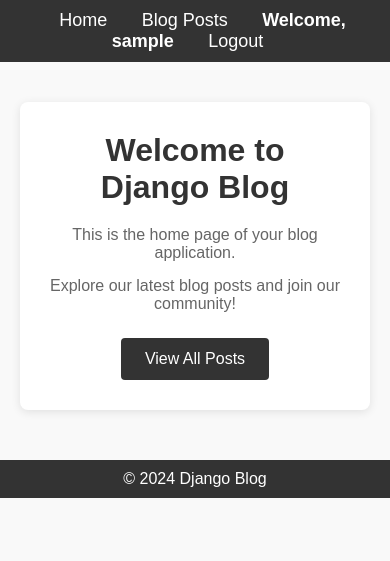
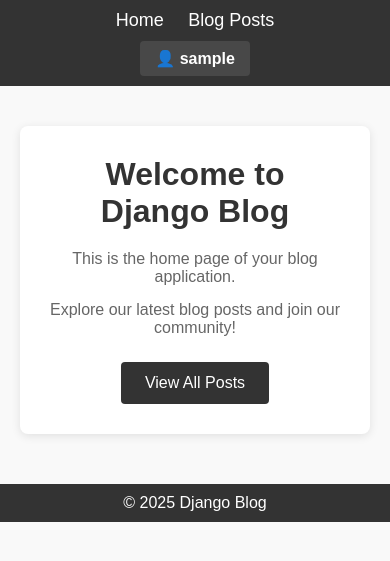
Before and after one commit to Stan1-0/Alx_DjangoLearnLab, a Django app: page /blog/ in a window 390 px wide. Shown: the top 561 px of the page. Run offline with Django 5.2, Linux system fonts and the light colour scheme; the visitor is signed in with stand-in values (Sample User, id 1).

Commit message:
Refactor comment model field names for consistency and update ordering. Enhance header styles and implement user menu with dropdown for authenticated users in the base template. Improve responsive design for header and user menu.

```diff
--- a/django_blog/blog/models.py
+++ b/django_blog/blog/models.py
@@ -11,11 +11,11 @@ class Comment(models.Model):
     post = models.ForeignKey(Post, on_delete=models.CASCADE, related_name='comments')
     author = models.ForeignKey(User, on_delete=models.CASCADE, related_name='comments')
     content = models.TextField()
-    created_date = models.DateTimeField(auto_now_add=True)
-    updated_date = models.DateTimeField(auto_now=True)
+    created_at = models.DateTimeField(auto_now_add=True)
+    updated_at = models.DateTimeField(auto_now=True)
 
     class Meta:
-        ordering = ['-created_date']  # Newest comments first
+        ordering = ['-created_at']  # Newest comments first
 
     def __str__(self):
         return f'Comment by {self.author.username} on {self.post.title}'
--- a/django_blog/blog/static/css/styles.css
+++ b/django_blog/blog/static/css/styles.css
@@ -13,12 +13,19 @@ body {
 
 header {
     background-color: #333;
-    padding: 10px;
-    text-align: center;
+    padding: 10px 20px;
+    display: flex;
+    justify-content: space-between;
+    align-items: center;
+}
+
+header nav {
+    flex: 1;
 }
 
 header nav ul {
     list-style-type: none;
+    text-align: left;
 }
 
 header nav ul li {
@@ -32,10 +39,89 @@ header nav ul li a {
     font-size: 18px;
 }
 
-header nav ul li span {
+/* User Menu Styles */
+.user-menu {
+    display: flex;
+    align-items: center;
+}
+
+.user-info {
+    position: relative;
+    cursor: pointer;
+}
+
+.username {
     color: white;
-    font-size: 18px;
+    font-size: 16px;
     font-weight: bold;
+    padding: 8px 15px;
+    background-color: rgba(255, 255, 255, 0.1);
+    border-radius: 4px;
+    display: inline-block;
+    transition: background-color 0.3s;
+}
+
+.username:hover {
+    background-color: rgba(255, 255, 255, 0.2);
+}
+
+.user-dropdown {
+    position: absolute;
+    top: 100%;
+    right: 0;
+    background-color: white;
+    border-radius: 4px;
+    box-shadow: 0 4px 8px rgba(0, 0, 0, 0.2);
+    min-width: 150px;
+    margin-top: 5px;
+    opacity: 0;
+    visibility: hidden;
+    transform: translateY(-10px);
+    transition: all 0.3s ease;
+    z-index: 1000;
+}
+
+.user-info:hover .user-dropdown {
+    opacity: 1;
+    visibility: visible;
+    transform: translateY(0);
+}
+
+.user-dropdown a {
+    display: block;
+    padding: 12px 20px;
+    color: #333;
+    text-decoration: none;
+    font-size: 14px;
+    border-bottom: 1px solid #eee;
+    transition: background-color 0.2s;
+}
+
+.user-dropdown a:last-child {
+    border-bottom: none;
+}
+
+.user-dropdown a:hover {
+    background-color: #f5f5f5;
+}
+
+.auth-links {
+    display: flex;
+    gap: 15px;
+    align-items: center;
+}
+
+.auth-links a {
+    color: white;
+    text-decoration: none;
+    font-size: 16px;
+    padding: 8px 15px;
+    border-radius: 4px;
+    transition: background-color 0.3s;
+}
+
+.auth-links a:hover {
+    background-color: rgba(255, 255, 255, 0.2);
 }
 
 .content {
@@ -811,6 +897,44 @@ footer {
 
 /* Responsive improvements */
 @media (max-width: 768px) {
+    header {
+        flex-direction: column;
+        padding: 10px;
+    }
+
+    header nav {
+        width: 100%;
+        margin-bottom: 10px;
+    }
+
+    header nav ul {
+        text-align: center;
+    }
+
+    header nav ul li {
+        margin: 0 10px;
+    }
+
+    .user-menu {
+        width: 100%;
+        justify-content: center;
+    }
+
+    .user-dropdown {
+        right: auto;
+        left: 50%;
+        transform: translateX(-50%) translateY(-10px);
+    }
+
+    .user-info:hover .user-dropdown {
+        transform: translateX(-50%) translateY(0);
+    }
+
+    .auth-links {
+        justify-content: center;
+        flex-wrap: wrap;
+    }
+
     .comment-header {
         flex-direction: column;
         align-items: flex-start;
--- a/django_blog/blog/templates/blog/base.html
+++ b/django_blog/blog/templates/blog/base.html
@@ -13,15 +13,24 @@
             <ul>
                 <li><a href="{% url 'home' %}">Home</a></li>
                 <li><a href="{% url 'posts' %}">Blog Posts</a></li>
-                {% if user.is_authenticated %}
-                    <li><span>Welcome, {{ user.username }}</span></li>
-                    <li><a href="{% url 'logout' %}">Logout</a></li>
-                {% else %}
-                    <li><a href="{% url 'login' %}">Login</a></li>
-                    <li><a href="{% url 'register' %}">Register</a></li>
-                {% endif %}
             </ul>
         </nav>
+        <div class="user-menu">
+            {% if user.is_authenticated %}
+                <div class="user-info">
+                    <span class="username">👤 {{ user.username }}</span>
+                    <div class="user-dropdown">
+                        <a href="{% url 'profile' %}">Profile</a>
+                        <a href="{% url 'logout' %}">Logout</a>
+                    </div>
+                </div>
+            {% else %}
+                <div class="auth-links">
+                    <a href="{% url 'login' %}">Login</a>
+                    <a href="{% url 'register' %}">Register</a>
+                </div>
+            {% endif %}
+        </div>
     </header>
 
     <div class="content">
@@ -30,10 +39,11 @@
         {% endblock %}
     </div>
 
-    <footer>
-        <p>&copy; 2024 Django Blog</p>
-    </footer>
+
 
     <script src="{% static 'js/scripts.js' %}"></script>
 </body>
+<footer>
+    <p>&copy; 2025 Django Blog</p>
+</footer>
 </html>
```
Also changed, not shown: django_blog/blog/migrations/0003_alter_comment_options_and_more.py (added).
